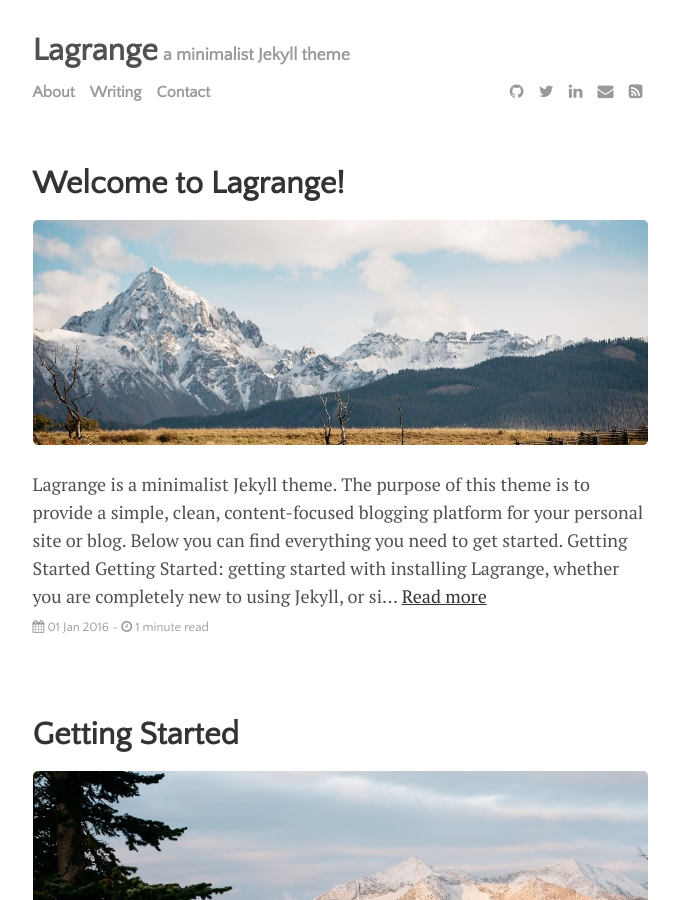
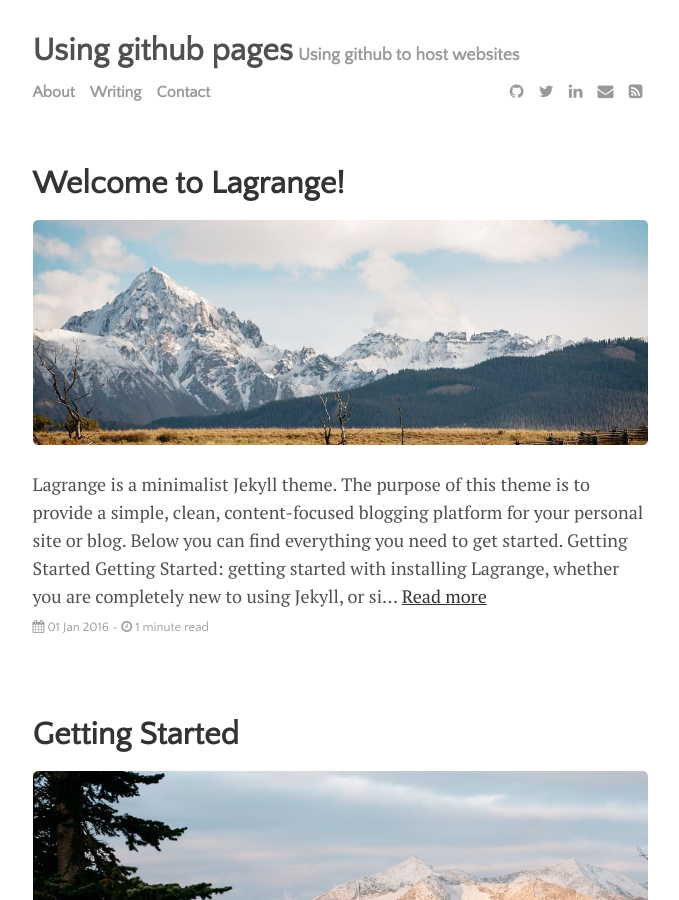
Before and after one commit to mariagarcial/mariagarcial.github.io, a Jekyll site: the page built from index.html, in a window 1280 px wide and 900 px high. Shown: the whole window, without its empty margins (300-979 px from the left). Built offline with Jekyll 4.4.1, drawn with Linux system fonts in a browser that asks for light colours; the list of posts is cut into pages by our own code; some of the changed text lies outside the part shown.

Commit message:
Update _config.yml

```diff
--- a/_config.yml
+++ b/_config.yml
@@ -20,9 +20,9 @@ permalink:           /:title
 plugins:             [jekyll-paginate, jekyll-sitemap, jekyll-feed, jekyll-seo-tag]
 
 # Customise atom feed settings (this is where Jekyll-Feed gets configuration information)
-title:		           'Lagrange'
-description:	       'a minimalist Jekyll theme'
-author:              'Paul Le'
+title:		           'Using github pages'
+description:	       'Using github to host websites'
+author:              'Maria Garcia'
 
 # RSS 2.0 can be used instead of Atom by uncommenting following two lines
 #feed:
```
